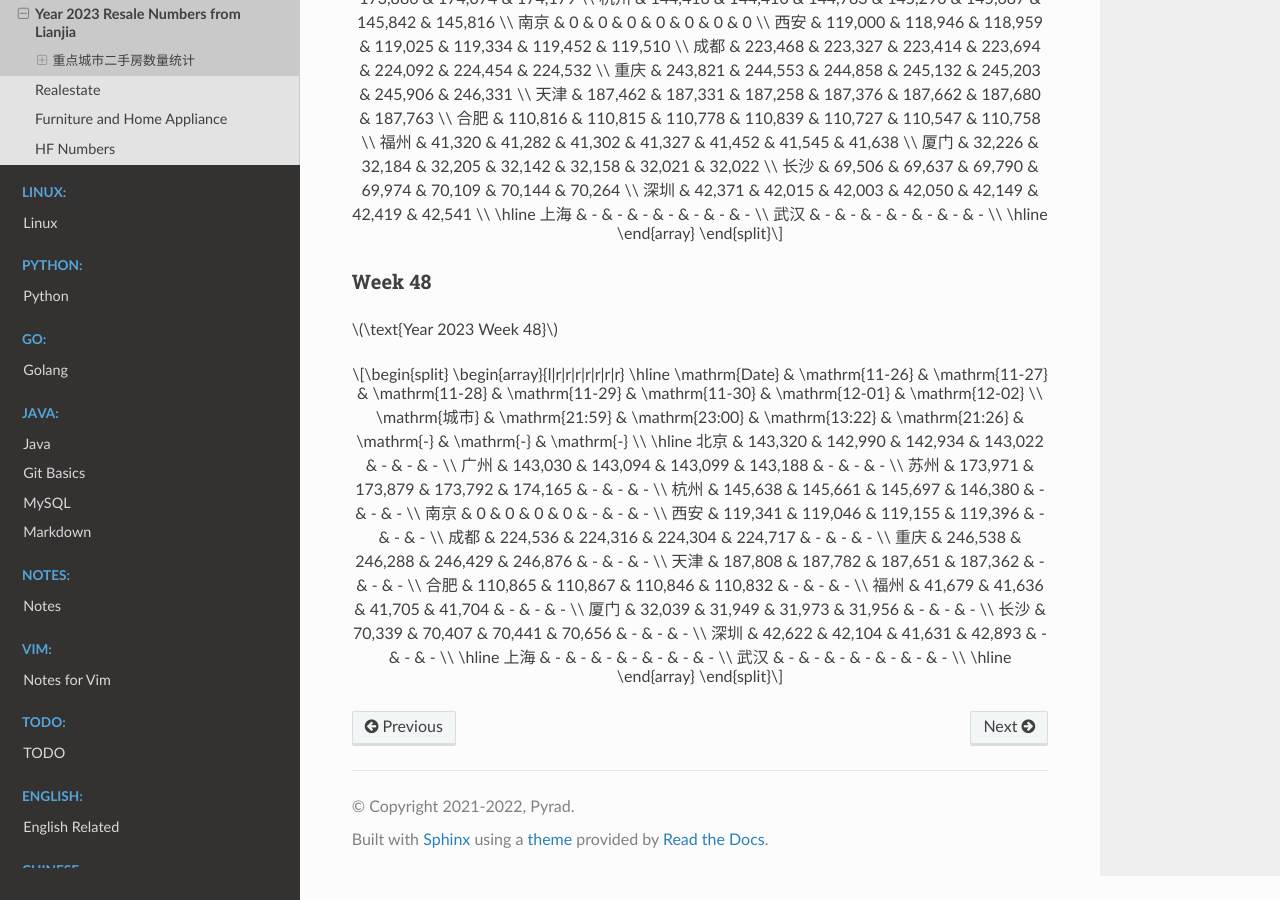
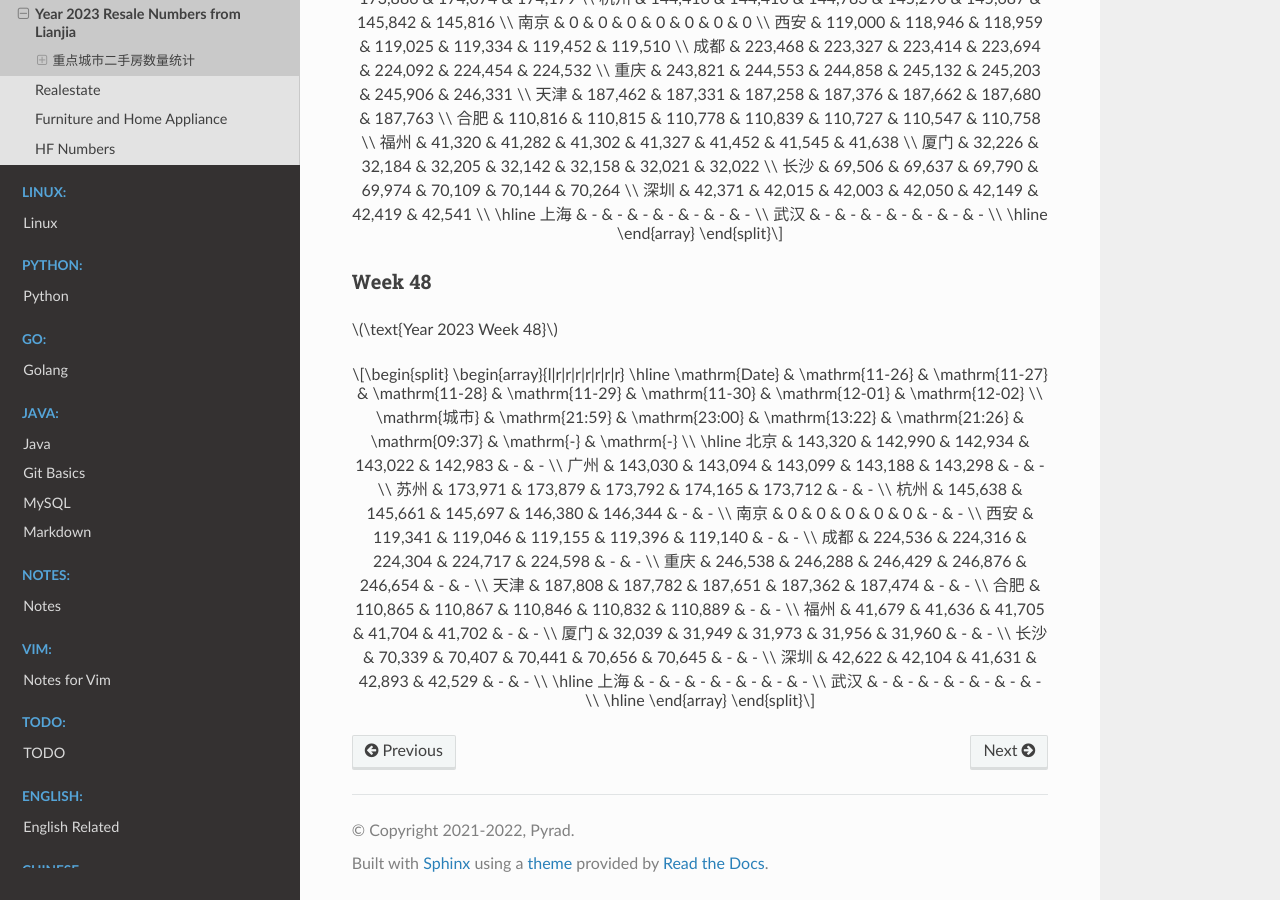
Before and after one commit to Pyrad/pyradnotes, a Sphinx documentation site: the page built from source/RealEstate/resalenumbers2023.md, in a window 1280 px wide and 900 px high, scrolled down 19189 px. Built offline with Sphinx 7.4.7 and the Read the Docs theme 2.0.0, drawn with Linux system fonts in a browser that asks for light colours; a script that is not in the unit is left out.

Commit message:
Realestate Update resale numbers 2023-11-30 09:37

```diff
--- a/source/RealEstate/resalenumbers2023.md
+++ b/source/RealEstate/resalenumbers2023.md
@@ -1250,22 +1250,22 @@ $$
 \begin{array}{l|r|r|r|r|r|r|r}
 \hline
 \mathrm{Date} & \mathrm{11-26} & \mathrm{11-27} & \mathrm{11-28} & \mathrm{11-29} & \mathrm{11-30} & \mathrm{12-01} & \mathrm{12-02} \\
-\mathrm{城市} & \mathrm{21:59} & \mathrm{23:00} & \mathrm{13:22} & \mathrm{21:26} & \mathrm{-} & \mathrm{-} & \mathrm{-} \\
+\mathrm{城市} & \mathrm{21:59} & \mathrm{23:00} & \mathrm{13:22} & \mathrm{21:26} & \mathrm{09:37} & \mathrm{-} & \mathrm{-} \\
 \hline
-北京 & 143,320 & 142,990 & 142,934 & 143,022 & - & - & - \\
-广州 & 143,030 & 143,094 & 143,099 & 143,188 & - & - & - \\
-苏州 & 173,971 & 173,879 & 173,792 & 174,165 & - & - & - \\
-杭州 & 145,638 & 145,661 & 145,697 & 146,380 & - & - & - \\
-南京 & 0 & 0 & 0 & 0 & - & - & - \\
-西安 & 119,341 & 119,046 & 119,155 & 119,396 & - & - & - \\
-成都 & 224,536 & 224,316 & 224,304 & 224,717 & - & - & - \\
-重庆 & 246,538 & 246,288 & 246,429 & 246,876 & - & - & - \\
-天津 & 187,808 & 187,782 & 187,651 & 187,362 & - & - & - \\
-合肥 & 110,865 & 110,867 & 110,846 & 110,832 & - & - & - \\
-福州 & 41,679 & 41,636 & 41,705 & 41,704 & - & - & - \\
-厦门 & 32,039 & 31,949 & 31,973 & 31,956 & - & - & - \\
-长沙 & 70,339 & 70,407 & 70,441 & 70,656 & - & - & - \\
-深圳 & 42,622 & 42,104 & 41,631 & 42,893 & - & - & - \\
+北京 & 143,320 & 142,990 & 142,934 & 143,022 & 142,983 & - & - \\
+广州 & 143,030 & 143,094 & 143,099 & 143,188 & 143,298 & - & - \\
+苏州 & 173,971 & 173,879 & 173,792 & 174,165 & 173,712 & - & - \\
+杭州 & 145,638 & 145,661 & 145,697 & 146,380 & 146,344 & - & - \\
+南京 & 0 & 0 & 0 & 0 & 0 & - & - \\
+西安 & 119,341 & 119,046 & 119,155 & 119,396 & 119,140 & - & - \\
+成都 & 224,536 & 224,316 & 224,304 & 224,717 & 224,598 & - & - \\
+重庆 & 246,538 & 246,288 & 246,429 & 246,876 & 246,654 & - & - \\
+天津 & 187,808 & 187,782 & 187,651 & 187,362 & 187,474 & - & - \\
+合肥 & 110,865 & 110,867 & 110,846 & 110,832 & 110,889 & - & - \\
+福州 & 41,679 & 41,636 & 41,705 & 41,704 & 41,702 & - & - \\
+厦门 & 32,039 & 31,949 & 31,973 & 31,956 & 31,960 & - & - \\
+长沙 & 70,339 & 70,407 & 70,441 & 70,656 & 70,645 & - & - \\
+深圳 & 42,622 & 42,104 & 41,631 & 42,893 & 42,529 & - & - \\
 \hline
 上海 & - & - & - & - & - & - & - \\
 武汉 & - & - & - & - & - & - & - \\
```
Also changed, not shown: 1 other file.
